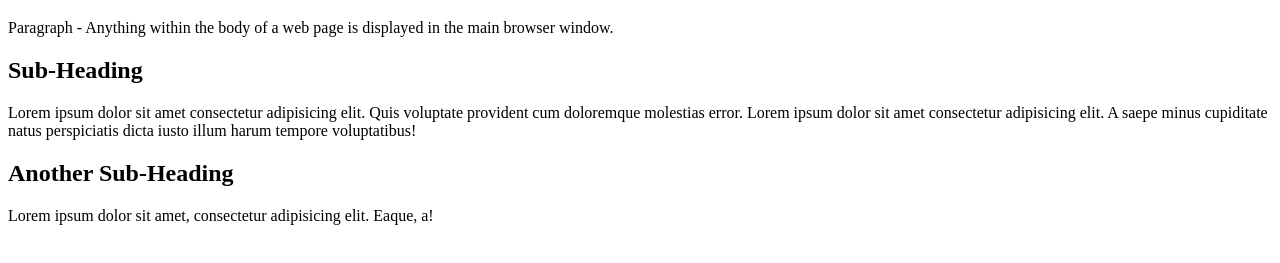
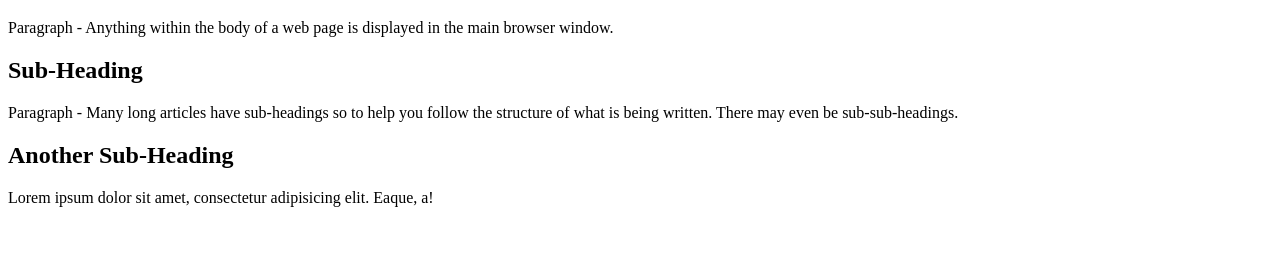
Before and after one commit to iamsajidhanif/HTML-Project-01, a plain HTML site: page assignment1.html in a window 1280 px wide. Shown: the part 61-324 px from the top of the page. Drawn offline with Linux system fonts and the light colour scheme.

Commit message:
para2 updated

```diff
--- a/assignment1.html
+++ b/assignment1.html
@@ -9,9 +9,8 @@
 <body>
     <h1>Main Heading</h1>
     <p>Paragraph - Anything within the body of a web page is displayed in the main browser window.</p>
-    <!-- <p>Lorem ipsum dolor sit amet, consectetur adipisicing elit. Molestiae iusto perferendis cum temporibus ab ut quibusdam ex voluptatum ad debitis.</p> -->
     <h2>Sub-Heading</h2>
-    <p>Lorem ipsum dolor sit amet consectetur adipisicing elit. Quis voluptate provident cum doloremque molestias error. Lorem ipsum dolor sit amet consectetur adipisicing elit. A saepe minus cupiditate natus perspiciatis dicta iusto illum harum tempore voluptatibus!</p>
+    <p>Paragraph - Many long articles have sub-headings so to help you follow the structure of what is being written. There may even be sub-sub-headings.</p>
     <h2>Another Sub-Heading</h2>
     <p>Lorem ipsum dolor sit amet, consectetur adipisicing elit. Eaque, a!</p>
 </body>
```
